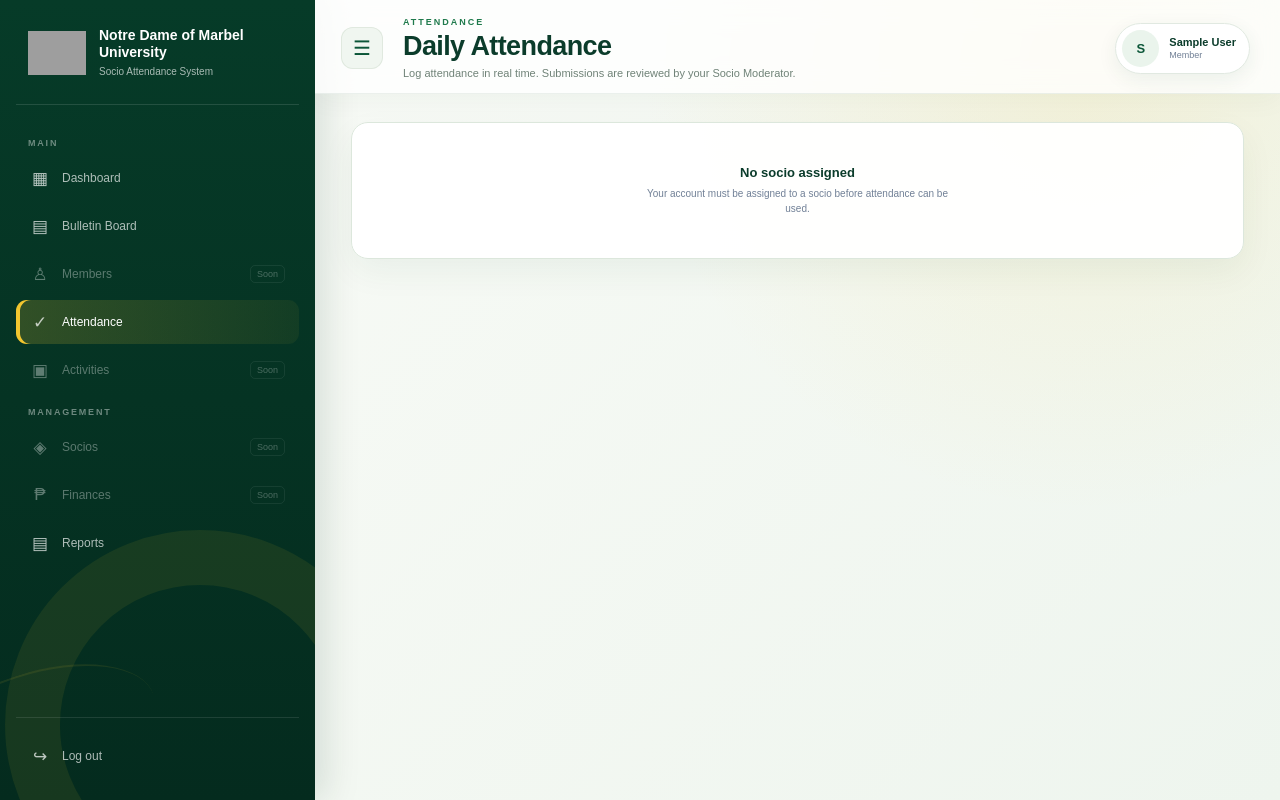
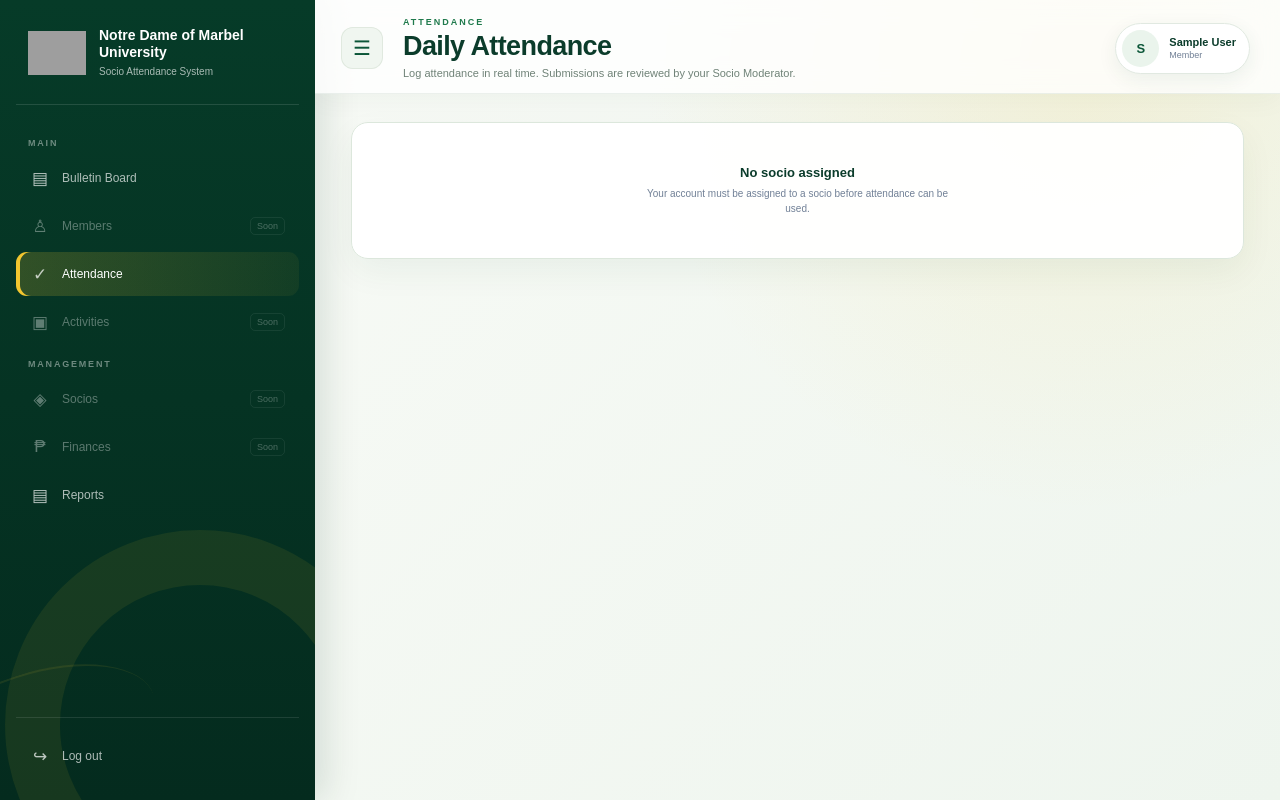
Before and after one commit to shackdoww/socio-attendance-system, a Flask app: page /attendance in a window 1280 px wide. Run offline with Flask 3, Linux system fonts and the light colour scheme; the visitor is signed in with stand-in values (Sample User, id 1); grey boxes are pictures that could not be loaded.

Commit message:
Hide Dashboard navigation from non-admin attendance users

```diff
--- a/templates/attendance/index.html
+++ b/templates/attendance/index.html
@@ -14,7 +14,7 @@
 <div class="brand"><div class="brand-mark">NDMU</div><div><strong>Notre Dame of Marbel University</strong><span>Socio Attendance System</span></div></div>
 <nav class="sidebar-nav">
 <p class="nav-label">MAIN</p>
-<a class="nav-item" href="{{ url_for('dashboard') }}"><span class="nav-icon">▦</span>Dashboard</a>
+{% if current_user.role == 'admin' %}<a class="nav-item" href="{{ url_for('dashboard') }}"><span class="nav-icon">▦</span>Dashboard</a>{% endif %}
 <a class="nav-item" href="{{ url_for('bulletin.index') }}"><span class="nav-icon">▤</span>Bulletin Board</a>
 <a class="nav-item disabled" href="#"><span class="nav-icon">♙</span>Members<span class="coming-soon">Soon</span></a>
 <a class="nav-item active" href="{{ url_for('attendance.index') }}"><span class="nav-icon">✓</span>Attendance</a>
```
